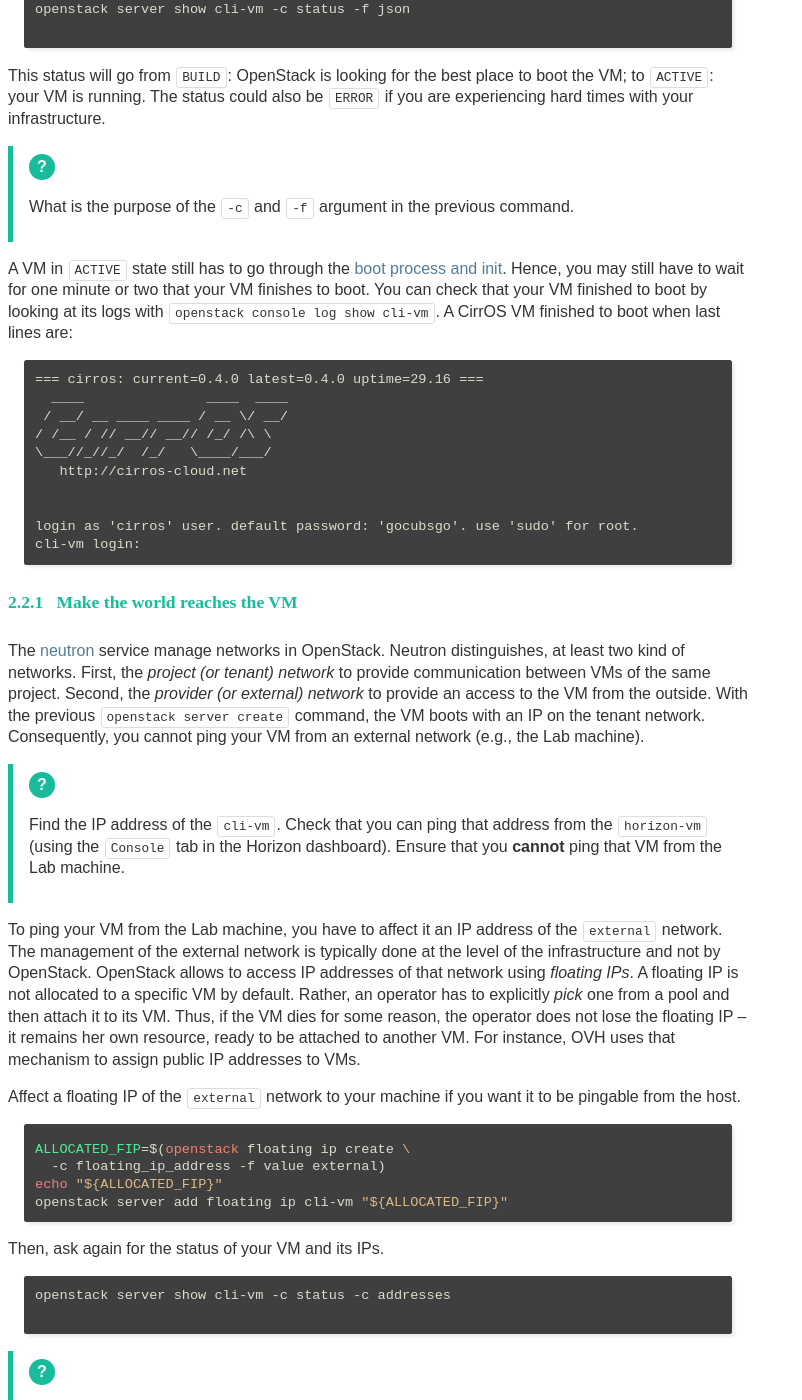
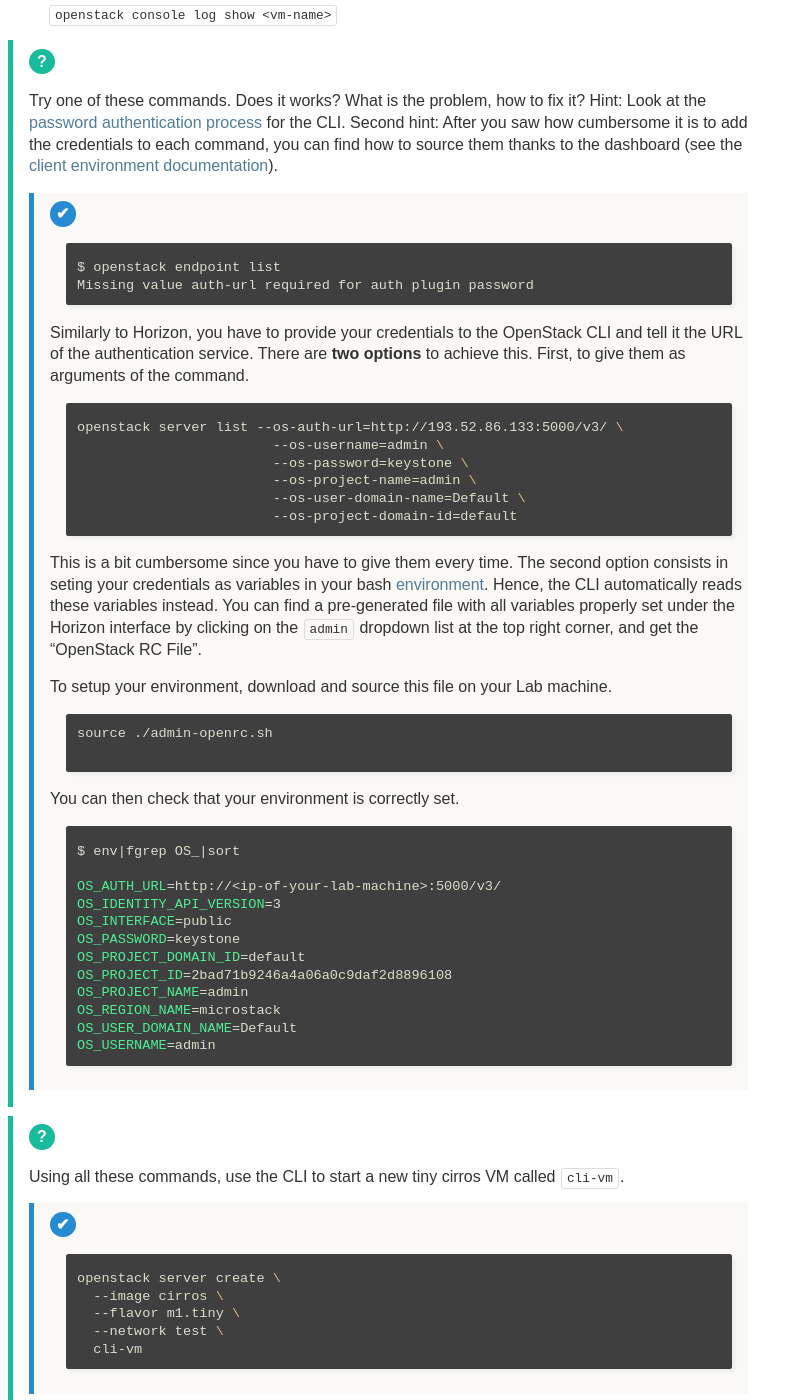
Before and after one commit to Marie-Donnie/Marie-Donnie.github.io, a Jekyll site: the page teachings/2021-2022/os-polytech/index.html, which Jekyll copies as it is, in a window 1280 px wide and 1400 px high, scrolled down 4876 px. Shown: the whole window, without its empty margins (0-802 px from the left). Built offline with Jekyll 4.4.1, drawn with Linux system fonts in a browser that asks for light colours; some web fonts are replaced; some of the changed text lies outside the part shown.

Commit message:
Solutions

```diff
--- a/teachings/2021-2022/os-polytech/index.html
+++ b/teachings/2021-2022/os-polytech/index.html
@@ -1,7 +1,7 @@
 <!DOCTYPE html>
 <html lang="en">
 <head>
-<!-- 2021-12-15 mer. 07:41 -->
+<!-- 2021-12-15 mer. 14:23 -->
 <meta charset="utf-8">
 <meta name="viewport" content="width=device-width, initial-scale=1">
 <title>Operate Resources in Public and Private Clouds Thanks to OpenStack</title>
@@ -259,22 +259,22 @@
 <ul>
 <li><a href="#sec:req">1. Requirements and Setup</a>
 <ul>
-<li><a href="#org40d3335">1.1. Environment</a></li>
+<li><a href="#org8545e98">1.1. Environment</a></li>
 <li><a href="#sec:assign-lab">1.2. Access the Lab machine</a></li>
 <li><a href="#sec:rscs-lab">1.3. Resources of the Lab</a></li>
-<li><a href="#org49752fa">1.4. Setup OpenStack</a></li>
+<li><a href="#org9249792">1.4. Setup OpenStack</a></li>
 </ul>
 </li>
 <li><a href="#sec:play-with-os">2. Play with OpenStack (as an Admin)</a>
 <ul>
-<li><a href="#org84308a9">2.1. OpenStack Horizon dashboard</a></li>
+<li><a href="#orgaade550">2.1. OpenStack Horizon dashboard</a></li>
 <li><a href="#sec:os-cli">2.2. Unleash the operator in you</a>
 <ul>
-<li><a href="#org7ff70fc">2.2.1. Make the world reaches the VM</a></li>
+<li><a href="#org0339533">2.2.1. Make the world reaches the VM</a></li>
 </ul>
 </li>
 <li><a href="#sec:enc-trust">2.3. In encryption we trust</a></li>
-<li><a href="#org410e398">2.4. The art of contextualizing a VM</a>
+<li><a href="#org61cf4d9">2.4. The art of contextualizing a VM</a>
 <ul>
 <li><a href="#sec:debian10-ftw">2.4.1. Debian 10 FTW</a></li>
 <li><a href="#sec:cloud-init">2.4.2. <code>cloud-init</code> in Action</a></li>
@@ -283,31 +283,31 @@
 </ul>
 </li>
 <li><a href="#sec:wp-devops">3. Deploy a WordPress as a Service (as a DevOps)</a></li>
-<li><a href="#org5a20e12">4. Appendix</a>
+<li><a href="#org8ed1883">4. Appendix</a>
 <ul>
-<li><a href="#org3e8498a">4.1. Vagrantfile</a></li>
-<li><a href="#orge21c718">4.2. Install MariaDB on Debian 10</a></li>
-<li><a href="#org74c8767">4.3. Install Wordpress application on Debian 10</a></li>
-<li><a href="#org7c5226b">4.4. VM Live migration</a></li>
+<li><a href="#orgddb41c8">4.1. Vagrantfile</a></li>
+<li><a href="#org82a7976">4.2. Install MariaDB on Debian 10</a></li>
+<li><a href="#org0f690e3">4.3. Install Wordpress application on Debian 10</a></li>
+<li><a href="#orga946feb">4.4. VM Live migration</a></li>
 </ul>
 </li>
 </ul>
 </div>
 </nav>
 
-<div id="outline-container-org41b3e41" class="outline-2">
-<h2 id="sec:req"><a id="org41b3e41"></a><span class="section-number-2">1</span> Requirements and Setup</h2>
+<div id="outline-container-org27c7968" class="outline-2">
+<h2 id="sec:req"><a id="org27c7968"></a><span class="section-number-2">1</span> Requirements and Setup</h2>
 <div class="outline-text-2" id="text-sec:req">
 </div>
-<div id="outline-container-org40d3335" class="outline-3">
-<h3 id="org40d3335"><span class="section-number-3">1.1</span> Environment</h3>
+<div id="outline-container-org8545e98" class="outline-3">
+<h3 id="org8545e98"><span class="section-number-3">1.1</span> Environment</h3>
 <div class="outline-text-3" id="text-1-1">
 <p>
 To follow the lab you&rsquo;ll need a Linux (tested under Ubuntu 20.04)
 with, at least, 8 GiB of RAM and 2 CPU.  We are going to use Linux
 Dell R320 from room D011.  If you have a <b>different version</b> of Ubuntu
 installed &#x2013; use <code>lsb_release -d</code> to check it out &#x2013; you should start
-a proper VM using, for instance, the <a href="#org3e8498a">Vagrantfile</a> given in the
+a proper VM using, for instance, the <a href="#orgddb41c8">Vagrantfile</a> given in the
 Appendix.  Alternatively, you can also use your own machine.
 </p>
 
@@ -341,8 +341,8 @@
 </div>
 </div>
 
-<div id="outline-container-orgbd3f9d8" class="outline-3">
-<h3 id="sec:assign-lab"><a id="orgbd3f9d8"></a><span class="section-number-3">1.2</span> Access the Lab machine</h3>
+<div id="outline-container-org4b07459" class="outline-3">
+<h3 id="sec:assign-lab"><a id="org4b07459"></a><span class="section-number-3">1.2</span> Access the Lab machine</h3>
 <div class="outline-text-3" id="text-sec:assign-lab">
 <p>
 First thing first, you have to connect to the Lab machine as <code>invité</code>
@@ -389,8 +389,8 @@
 </div>
 </div>
 
-<div id="outline-container-orge27b526" class="outline-3">
-<h3 id="sec:rscs-lab"><a id="orge27b526"></a><span class="section-number-3">1.3</span> Resources of the Lab</h3>
+<div id="outline-container-orga6740dc" class="outline-3">
+<h3 id="sec:rscs-lab"><a id="orga6740dc"></a><span class="section-number-3">1.3</span> Resources of the Lab</h3>
 <div class="outline-text-3" id="text-sec:rscs-lab">
 <p>
 Get the resources of the lab at <a href="https://github.com/Marie-Donnie/lectures/blob/master/2021-2022/os-polytech/tp.tar.gz">https://github.com/Marie-Donnie/lectures/blob/master/2021-2022/os-polytech/tp.tar.gz</a>.
@@ -414,8 +414,8 @@
 </div>
 </div>
 
-<div id="outline-container-org49752fa" class="outline-3">
-<h3 id="org49752fa"><span class="section-number-3">1.4</span> Setup OpenStack</h3>
+<div id="outline-container-org9249792" class="outline-3">
+<h3 id="org9249792"><span class="section-number-3">1.4</span> Setup OpenStack</h3>
 <div class="outline-text-3" id="text-1-4">
 <p>
 Install snap.
@@ -458,17 +458,37 @@
 status? What is the purpose of each service?
 </p>
 
+<div class="solution">
+<pre class="example">
+snap services microstack|sort
+
+</pre>
+
+<dl class="org-dl">
+<dt>glance-*</dt><dd>Glance to manage VM images: <code>openstack image --help</code>.</dd>
+<dt>horizon-*</dt><dd>OpenStack Web dashboard: <a href="https://&lt;ip-of-your-lab-machine&gt;">https://&lt;ip-of-your-lab-machine&gt;</a>.</dd>
+<dt>keystone-*</dt><dd>Keystone to manage authentication and authorization
+on OpenStack.</dd>
+<dt>neutron-*</dt><dd>Neutron to manage networks: <code>openstack network --help</code>.</dd>
+<dt>nova-*</dt><dd>Nova to manage VM: <code>openstack server --help</code>.</dd>
+<dt>memcached</dt><dd>Cache used by all OpenStack services</dd>
+<dt>mysqld</dt><dd>Database used by all OpenStack services</dd>
+<dt>rabbitmq-server</dt><dd>Communication bus used by all OpenStack services</dd>
+</dl>
+
+</div>
+
 </div>
 </div>
 </div>
 </div>
 
-<div id="outline-container-orgc7c20c3" class="outline-2">
-<h2 id="sec:play-with-os"><a id="orgc7c20c3"></a><span class="section-number-2">2</span> Play with OpenStack (as an Admin)</h2>
+<div id="outline-container-org7a18c5d" class="outline-2">
+<h2 id="sec:play-with-os"><a id="org7a18c5d"></a><span class="section-number-2">2</span> Play with OpenStack (as an Admin)</h2>
 <div class="outline-text-2" id="text-sec:play-with-os">
 </div>
-<div id="outline-container-org84308a9" class="outline-3">
-<h3 id="org84308a9"><span class="section-number-3">2.1</span> OpenStack Horizon dashboard</h3>
+<div id="outline-container-orgaade550" class="outline-3">
+<h3 id="orgaade550"><span class="section-number-3">2.1</span> OpenStack Horizon dashboard</h3>
 <div class="outline-text-3" id="text-2-1">
 <p>
 One service deployed is the OpenStack dashboard (Horizon). On your own
@@ -517,8 +537,8 @@
 </div>
 </div>
 
-<div id="outline-container-org2accd95" class="outline-3">
-<h3 id="sec:os-cli"><a id="org2accd95"></a><span class="section-number-3">2.2</span> Unleash the operator in you</h3>
+<div id="outline-container-org38c7776" class="outline-3">
+<h3 id="sec:os-cli"><a id="org38c7776"></a><span class="section-number-3">2.2</span> Unleash the operator in you</h3>
 <div class="outline-text-3" id="text-sec:os-cli">
 <p>
 While Horizon is helpful to discover OpenStack features, this is not
@@ -554,6 +574,70 @@
 the dashboard (see the <a href="https://docs.openstack.org/liberty/install-guide-obs/keystone-openrc.html">client environment documentation</a>).
 </p>
 
+<div class="solution">
+<div class="org-src-container">
+<pre class="src src-bash">$ openstack endpoint list
+Missing value auth-url required for auth plugin password
+</pre>
+</div>
+
+<p>
+Similarly to Horizon, you have to provide your credentials to the
+OpenStack CLI and tell it the URL of the authentication service.
+There are <b>two options</b> to achieve this.  First, to give them as
+arguments of the command.
+</p>
+
+<div class="org-src-container">
+<pre class="src src-bash">openstack server list --os-auth-url=http://193.52.86.133:5000/v3/ <span style="color: #deb887;">\</span>
+                        --os-username=admin <span style="color: #deb887;">\</span>
+                        --os-password=keystone <span style="color: #deb887;">\</span>
+                        --os-project-name=admin <span style="color: #deb887;">\</span>
+                        --os-user-domain-name=Default <span style="color: #deb887;">\</span>
+                        --os-project-domain-id=default
+</pre>
+</div>
+
+<p>
+This is a bit cumbersome since you have to give them every time.  The
+second option consists in seting your credentials as variables in your
+bash <a href="https://www.gnu.org/software/coreutils/manual/html_node/env-invocation.html#env-invocation">environment</a>.  Hence, the CLI automatically reads these variables
+instead.  You can find a pre-generated file with all variables
+properly set under the Horizon interface by clicking on the <code>admin</code>
+dropdown list at the top right corner, and get the &ldquo;OpenStack RC
+File&rdquo;.
+</p>
+
+<p>
+To setup your environment, download and source this file on your Lab
+machine.
+</p>
+<pre class="example">
+source ./admin-openrc.sh
+
+</pre>
+
+<p>
+You can then check that your environment is correctly set.
+</p>
+<div class="org-src-container">
+<pre class="src src-bash">$ env|fgrep OS_|sort
+
+<span style="color: #4eee94;">OS_AUTH_URL</span>=http://&lt;ip-of-your-lab-machine&gt;:5000/v3/
+<span style="color: #4eee94;">OS_IDENTITY_API_VERSION</span>=3
+<span style="color: #4eee94;">OS_INTERFACE</span>=public
+<span style="color: #4eee94;">OS_PASSWORD</span>=keystone
+<span style="color: #4eee94;">OS_PROJECT_DOMAIN_ID</span>=default
+<span style="color: #4eee94;">OS_PROJECT_ID</span>=2bad71b9246a4a06a0c9daf2d8896108
+<span style="color: #4eee94;">OS_PROJECT_NAME</span>=admin
+<span style="color: #4eee94;">OS_REGION_NAME</span>=microstack
+<span style="color: #4eee94;">OS_USER_DOMAIN_NAME</span>=Default
+<span style="color: #4eee94;">OS_USERNAME</span>=admin
+</pre>
+</div>
+
+</div>
+
 </div>
 
 <div class="do">
@@ -561,6 +645,17 @@
 Using all these commands, use the CLI to start a new tiny cirros VM
 called <code>cli-vm</code>.
 </p>
+<div class="solution">
+<div class="org-src-container">
+<pre class="src src-bash">openstack server create <span style="color: #deb887;">\</span>
+  --image cirros <span style="color: #deb887;">\</span>
+  --flavor m1.tiny <span style="color: #deb887;">\</span>
+  --network test <span style="color: #deb887;">\</span>
+  cli-vm
+</pre>
+</div>
+
+</div>
 
 </div>
 
@@ -594,6 +689,19 @@
 What is the purpose of the <code>-c</code> and <code>-f</code> argument in the previous
 command.
 </p>
+<div class="solution">
+<pre class="example">
+$ openstack server create --help | fgrep -A 6 "output formatters:"
+output formatters:
+  output formatter options
+
+  -f {json,shell,table,value,yaml}, --format {json,shell,table,value,yaml}
+                        the output format, defaults to table
+  -c COLUMN, --column COLUMN
+                        specify the column(s) to include, can be repeated
+</pre>
+
+</div>
 
 </div>
 
@@ -618,8 +726,8 @@
 </pre>
 </div>
 
-<div id="outline-container-org7ff70fc" class="outline-4">
-<h4 id="org7ff70fc"><span class="section-number-4">2.2.1</span> Make the world reaches the VM</h4>
+<div id="outline-container-org0339533" class="outline-4">
+<h4 id="org0339533"><span class="section-number-4">2.2.1</span> Make the world reaches the VM</h4>
 <div class="outline-text-4" id="text-2-2-1">
 <p>
 The <a href="https://docs.openstack.org/neutron/ussuri/">neutron</a> service manage networks in OpenStack.  Neutron
@@ -726,8 +834,8 @@
 </div>
 </div>
 
-<div id="outline-container-orgb949bdd" class="outline-3">
-<h3 id="sec:enc-trust"><a id="orgb949bdd"></a><span class="section-number-3">2.3</span> In encryption we trust</h3>
+<div id="outline-container-orgdcbe7a1" class="outline-3">
+<h3 id="sec:enc-trust"><a id="orgdcbe7a1"></a><span class="section-number-3">2.3</span> In encryption we trust</h3>
 <div class="outline-text-3" id="text-sec:enc-trust">
 <p>
 Any cirros VMs share the same credentials (i.e., <code>cirros</code>, <code>gocubsgo</code>)
@@ -804,8 +912,8 @@
 </div>
 </div>
 
-<div id="outline-container-org410e398" class="outline-3">
-<h3 id="org410e398"><span class="section-number-3">2.4</span> The art of contextualizing a VM</h3>
+<div id="outline-container-org61cf4d9" class="outline-3">
+<h3 id="org61cf4d9"><span class="section-number-3">2.4</span> The art of contextualizing a VM</h3>
 <div class="outline-text-3" id="text-2-4">
 <p>
 Contextualizing is the process that automatically installs software,
@@ -830,8 +938,8 @@
 </p>
 </div>
 
-<div id="outline-container-orgab57773" class="outline-4">
-<h4 id="sec:debian10-ftw"><a id="orgab57773"></a><span class="section-number-4">2.4.1</span> Debian 10 FTW</h4>
+<div id="outline-container-org5967422" class="outline-4">
+<h4 id="sec:debian10-ftw"><a id="org5967422"></a><span class="section-number-4">2.4.1</span> Debian 10 FTW</h4>
 <div class="outline-text-4" id="text-sec:debian10-ftw">
 <p>
 When it comes the time to deal with real applications, we cannot use
@@ -847,7 +955,7 @@
 </p>
 
 <div class="org-src-container">
-<pre class="src src-bash" id="org79887e1"><span style="color: #7f7f7f;"># </span><span style="color: #7f7f7f;">Delete VMs</span>
+<pre class="src src-bash" id="orge343db7"><span style="color: #7f7f7f;"># </span><span style="color: #7f7f7f;">Delete VMs</span>
 <span style="color: #00bfff;">for</span> vm<span style="color: #00bfff;"> in</span> $(<span style="color: #fa8072;">openstack</span> server list -c ID -f value); <span style="color: #00bfff;">do</span> <span style="color: #deb887;">\</span>
   <span style="color: #f08080;">echo</span> <span style="color: #deb887;">"Deleting ${vm}..."</span>; <span style="color: #deb887;">\</span>
   openstack server delete <span style="color: #deb887;">"${vm}"</span>; <span style="color: #deb887;">\</span>
@@ -887,8 +995,8 @@
 </div>
 </div>
 
-<div id="outline-container-org5d984ba" class="outline-4">
-<h4 id="sec:cloud-init"><a id="org5d984ba"></a><span class="section-number-4">2.4.2</span> <code>cloud-init</code> in Action</h4>
+<div id="outline-container-orgd720f3b" class="outline-4">
+<h4 id="sec:cloud-init"><a id="orgd720f3b"></a><span class="section-number-4">2.4.2</span> <code>cloud-init</code> in Action</h4>
 <div class="outline-text-4" id="text-sec:cloud-init">
 <p>
 To tell <code>cloud-init</code> to load and execute a specific script at boot
@@ -899,7 +1007,7 @@
 <div class="do">
 <p>
 Start a new VM named <code>art-vm</code> based on the <code>debian-10</code> image and the
-<code>m1.mini</code> flavor. The VM should load and execute the script <a href="#orgc2a2484">1</a>
+<code>m1.mini</code> flavor. The VM should load and execute the script <a href="#org67fc772">1</a>
 &#x2013; available under <code>rsc/art.sh</code> &#x2013; that installs the <a href="https://github.com/cmatsuoka/figlet"><code>figlet</code></a> and
 <a href="https://github.com/busyloop/lolcat"><code>lolcat</code></a> softwares on the VM.
 </p>
@@ -907,7 +1015,7 @@
 </div>
 
 <div class="org-src-container">
-<label class="org-src-name"><span class="listing-number">Listing 1: </span><code>cloud-init</code> script available under <code>rsc/art.sh</code></label><pre class="src src-bash" id="orgc2a2484"><span style="color: #7f7f7f;">#</span><span style="color: #7f7f7f;">!/usr/bin/</span><span style="color: #00bfff;">env</span><span style="color: #7f7f7f;"> bash</span>
+<label class="org-src-name"><span class="listing-number">Listing 1: </span><code>cloud-init</code> script available under <code>rsc/art.sh</code></label><pre class="src src-bash" id="org67fc772"><span style="color: #7f7f7f;">#</span><span style="color: #7f7f7f;">!/usr/bin/</span><span style="color: #00bfff;">env</span><span style="color: #7f7f7f;"> bash</span>
 <span style="color: #7f7f7f;"># </span><span style="color: #7f7f7f;">Fix DNS resolution</span>
 <span style="color: #f08080;">echo</span> <span style="color: #deb887;">""</span> &gt; /etc/resolv.conf
 <span style="color: #f08080;">echo</span> <span style="color: #deb887;">"nameserver 8.8.8.8"</span> &gt;&gt; /etc/resolv.conf
@@ -965,8 +1073,8 @@
 </div>
 </div>
 
-<div id="outline-container-org90b0f9c" class="outline-2">
-<h2 id="sec:wp-devops"><a id="org90b0f9c"></a><span class="section-number-2">3</span> Deploy a WordPress as a Service (as a DevOps)</h2>
+<div id="outline-container-org67e902c" class="outline-2">
+<h2 id="sec:wp-devops"><a id="org67e902c"></a><span class="section-number-2">3</span> Deploy a WordPress as a Service (as a DevOps)</h2>
 <div class="outline-text-2" id="text-sec:wp-devops">
 <p>
 In the previous sessions, we saw how to boot a VM with OpenStack, and
@@ -1021,14 +1129,14 @@
 
 <p>
 The <code>rsc</code> directory provides bash scripts to deploy the MariaDB
-database and web server of WordPress (also in <a href="#org5a20e12">Appendix</a>). Review it
+database and web server of WordPress (also in <a href="#org8ed1883">Appendix</a>). Review it
 before going any further (spot the <b>TODO</b>).  And ask yourself
 questions such as: Does the <code>wordpress-db</code> VM needs a floating IP in
 order to be reached by the <code>wordpress-app</code> VM?
 </p>
 
 <p>
-Also, remind to <a href="#org79887e1">clean your environment</a>.
+Also, remind to <a href="#orge343db7">clean your environment</a>.
 </p>
 
 </div>
@@ -1038,12 +1146,12 @@
 
 
 
-<div id="outline-container-org5a20e12" class="outline-2">
-<h2 id="org5a20e12"><span class="section-number-2">4</span> Appendix</h2>
+<div id="outline-container-org8ed1883" class="outline-2">
+<h2 id="org8ed1883"><span class="section-number-2">4</span> Appendix</h2>
 <div class="outline-text-2" id="text-4">
 </div>
-<div id="outline-container-org3e8498a" class="outline-3">
-<h3 id="org3e8498a"><span class="section-number-3">4.1</span> Vagrantfile</h3>
+<div id="outline-container-orgddb41c8" class="outline-3">
+<h3 id="orgddb41c8"><span class="section-number-3">4.1</span> Vagrantfile</h3>
 <div class="outline-text-3" id="text-4-1">
 <p>
 <a href="https://en.wikipedia.org/wiki/Vagrant_(software)">Vagrant</a> is an open-source software to build development environment
@@ -1113,8 +1221,8 @@
 </div>
 </div>
 
-<div id="outline-container-orge21c718" class="outline-3">
-<h3 id="orge21c718"><span class="section-number-3">4.2</span> Install MariaDB on Debian 10</h3>
+<div id="outline-container-org82a7976" class="outline-3">
+<h3 id="org82a7976"><span class="section-number-3">4.2</span> Install MariaDB on Debian 10</h3>
 <div class="outline-text-3" id="text-4-2">
 <div class="org-src-container">
 <pre class="src src-bash"><span style="color: #7f7f7f;">#</span><span style="color: #7f7f7f;">!/usr/bin/</span><span style="color: #00bfff;">env</span><span style="color: #7f7f7f;"> bash</span>
@@ -1159,8 +1267,8 @@
 </div>
 </div>
 
-<div id="outline-container-org74c8767" class="outline-3">
-<h3 id="org74c8767"><span class="section-number-3">4.3</span> Install Wordpress application on Debian 10</h3>
+<div id="outline-container-org0f690e3" class="outline-3">
+<h3 id="org0f690e3"><span class="section-number-3">4.3</span> Install Wordpress application on Debian 10</h3>
 <div class="outline-text-3" id="text-4-3">
 <div class="org-src-container">
 <pre class="src src-bash"><span style="color: #7f7f7f;">#</span><span style="color: #7f7f7f;">!/usr/bin/</span><span style="color: #00bfff;">env</span><span style="color: #7f7f7f;"> bash</span>
@@ -1213,8 +1321,8 @@
 </div>
 </div>
 
-<div id="outline-container-org7c5226b" class="outline-3">
-<h3 id="org7c5226b"><span class="section-number-3">4.4</span> VM Live migration</h3>
+<div id="outline-container-orga946feb" class="outline-3">
+<h3 id="orga946feb"><span class="section-number-3">4.4</span> VM Live migration</h3>
 <div class="outline-text-3" id="text-4-4">
 <p>
 First start a VM with mpv and libcaca to output videos in the
@@ -1266,7 +1374,7 @@
 <p class="email">Email: <a href="mailto:{firstname.lastname}@inria.fr">{firstname.lastname}@inria.fr</a></p>
 <p class="github">Find a typo, wanna make a proposition:
  <a href="https://github.com/BeyondTheClouds/lectures/issues/new?title=[os-polytech-laroche]">open an issue</a></p>
-<p class="date">Last modification: 2021-12-15 mer. 07:39</p>
+<p class="date">Last modification: 2021-12-15 mer. 14:22</p>
 <p class="license">This work is licensed under a <a rel="license" href="http://creativecommons.org/licenses/by-sa/4.0/">Creative Commons Attribution-ShareAlike 4.0 International License</a>.</p>
 <p class="creator"><a href="https://www.gnu.org/software/emacs/">Emacs</a> 26.3 (<a href="https://orgmode.org">Org</a> mode 9.1.9) – <a href="http://gongzhitaao.org/orgcss">Zhitao Gong</a> customized theme</p>
 </div>
```
